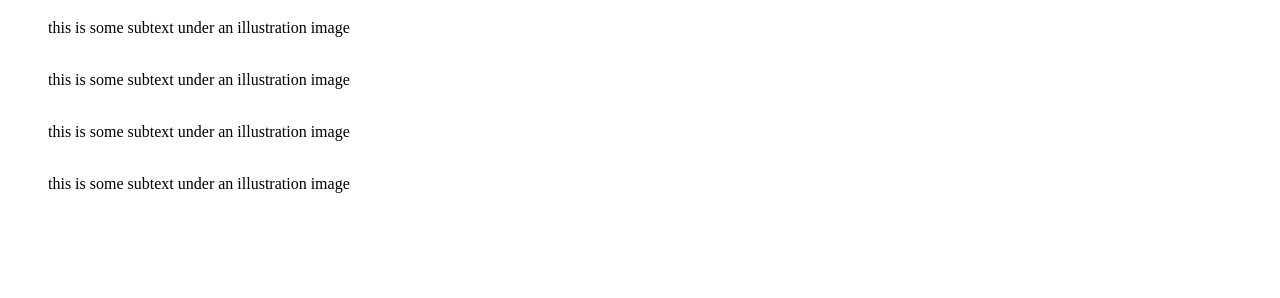
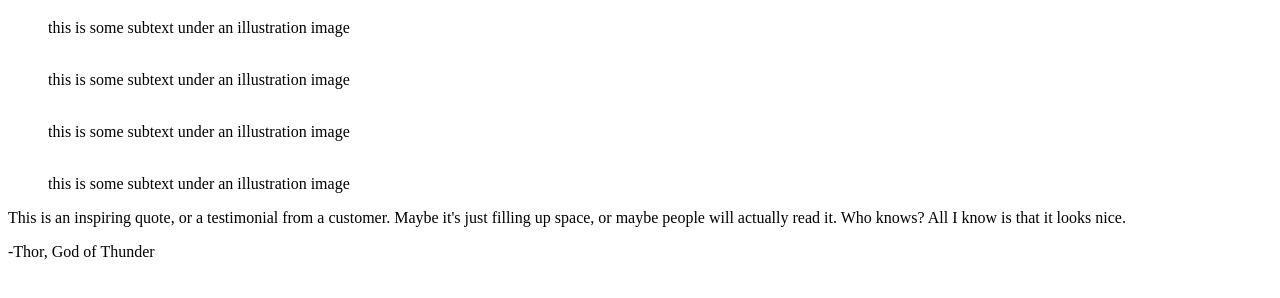
Before and after one commit to Mats-GD/landing_page, a plain HTML site: page index.html in a window 1280 px wide. Shown: the part 382-680 px from the top of the page. Drawn offline with Linux system fonts and the light colour scheme.

Commit message:
Add html for third section of page

```diff
--- a/index.html
+++ b/index.html
@@ -63,6 +63,18 @@
 
     </div>
 
+    <div class="third-section">
+
+        <div class="third-section-content">
+            <p>
+                This is an inspiring quote, or a testimonial from a customer. Maybe it's just filling up space, or maybe
+                people will actually read it. Who knows? All I know is that it looks nice.
+            </p>
+            <p>-Thor, God of Thunder</p>
+        </div>
+
+    </div>
+
 </body>
 
 </html>
```
